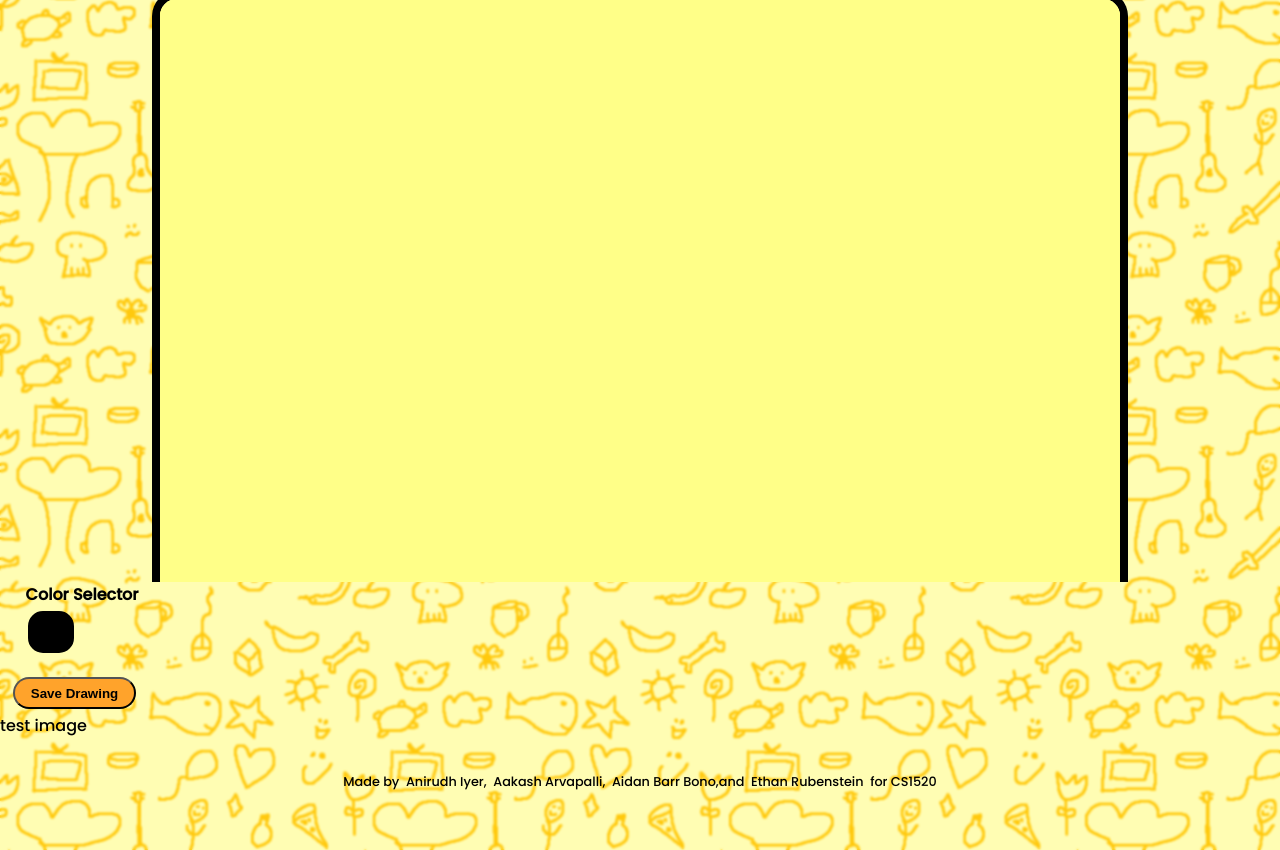
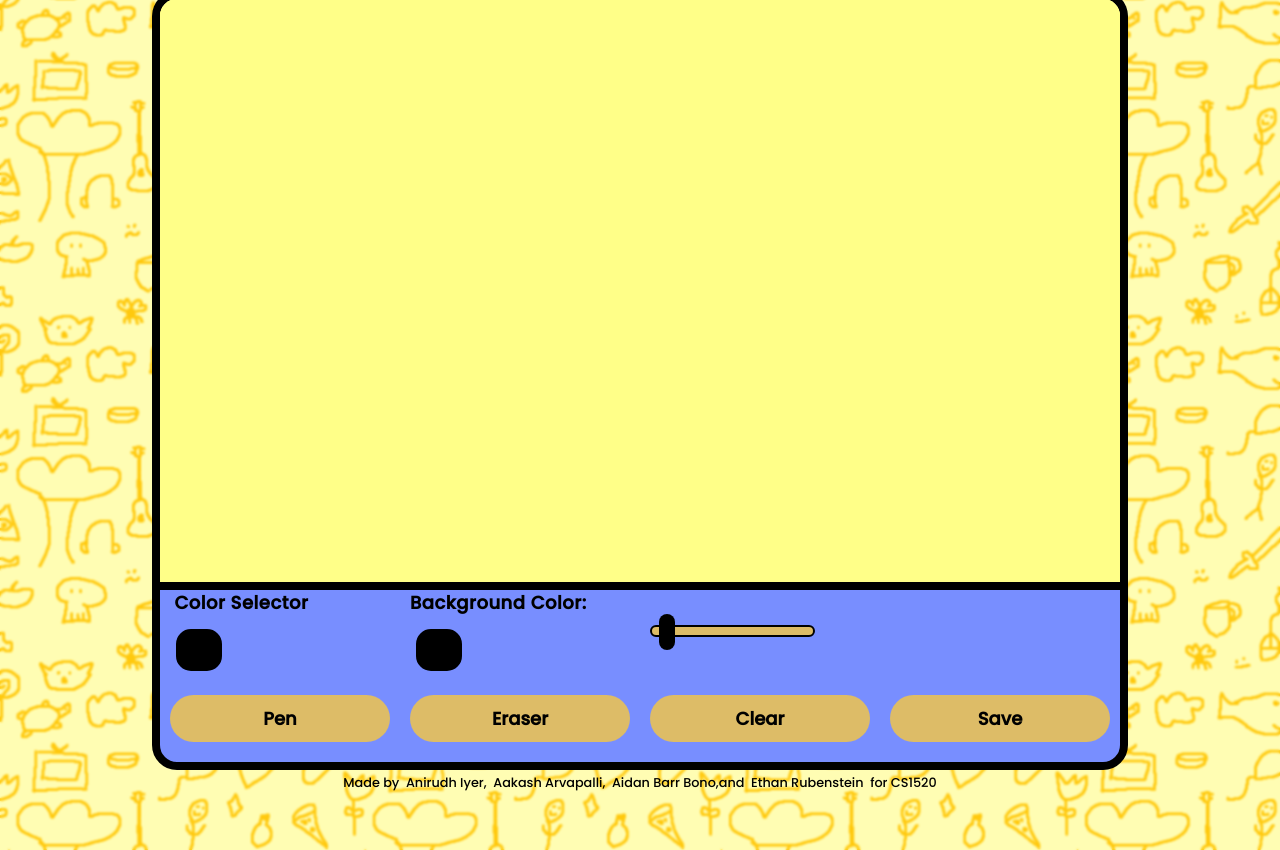
Before and after one commit to anirudhi89/Sketched, a Flask app: page /p/draw.html in a window 1280 px wide. Shown: the part 137-987 px from the top of the page. Run offline with Flask 2, Linux system fonts and the light colour scheme.

Commit message:
revamp draw

```diff
--- a/templates/draw.html
+++ b/templates/draw.html
@@ -4,23 +4,38 @@
 {% block content %}
 
 <div id="paintArea" scroll="no">
-<canvas id = "canvas" scroll="no">
-</canvas>
+    <canvas id="canvas" scroll="no">
+    </canvas>
 </div>
 
-<div>
-    <label for="pencolor" id="pen-label"><b>Color Selector</b></label>
-    <input type="color" name="pencolor=" id="pencolor">
-</div>
-<div id="save-button-box">
-    <form action="" enctype="multipart/form-data" method="post">
-        <button type="button" id="submitbutton"><b>Save Drawing</b></button>
-    </form>
-</div>
-<div>
-    <p>test image</p>
-    <img id= "image" src="" alt="">
-</div>
+
+
+<div class="toolbar">
+    <div class="tools" id="tools-section">
+      <div class="tools-row">
+        <div class="tools-wrapper">
+            <label for="pencolor" id="pen-label"><h5>Color Selector</h5></label>
+            <input type="color" name="pencolor=" id="pencolor">
+        </div>
+        <div class="tools-wrapper">
+            <h5>Background Color:</h5>
+            <input type="color" id="background-color" />
+        </div>
+        <div class="tools-wrapper">
+            <h5><span id="tool-type"></span> </h5>
+            <input type="range" id="pen-weight-slider" value="5" />
+        </div>
+      </div>
+      <div class="tools-row">
+        <button id="pen-button">Pen</button>
+        <button id="erase-button">Eraser</button>
+        <button id="clear-button">Clear</button>
+        <button id="erase-button">Save</button>
+      </div>
+    </div>
+  </div>
+
+
 
 
 <script src="../static/js/draw.js"></script>
```
